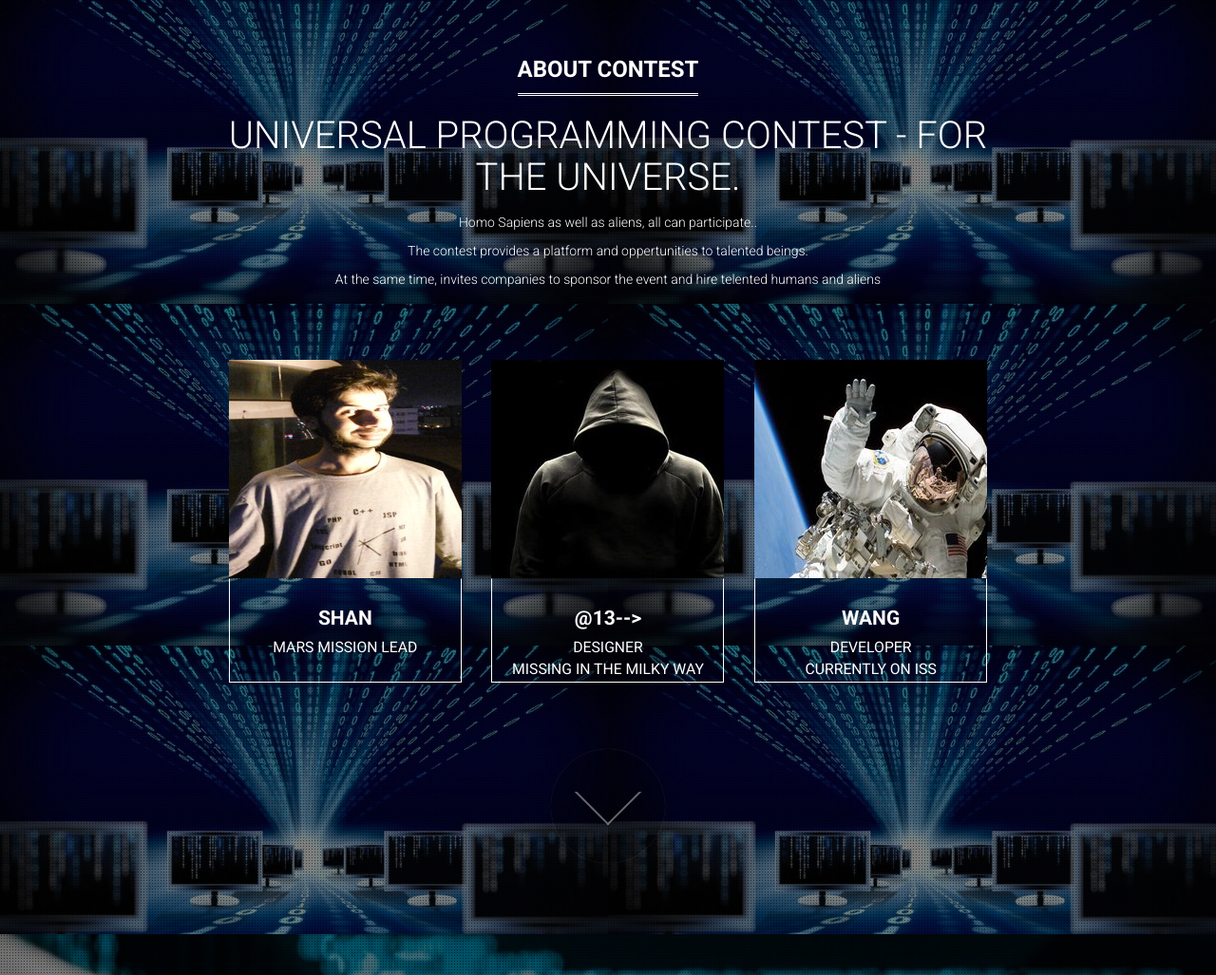
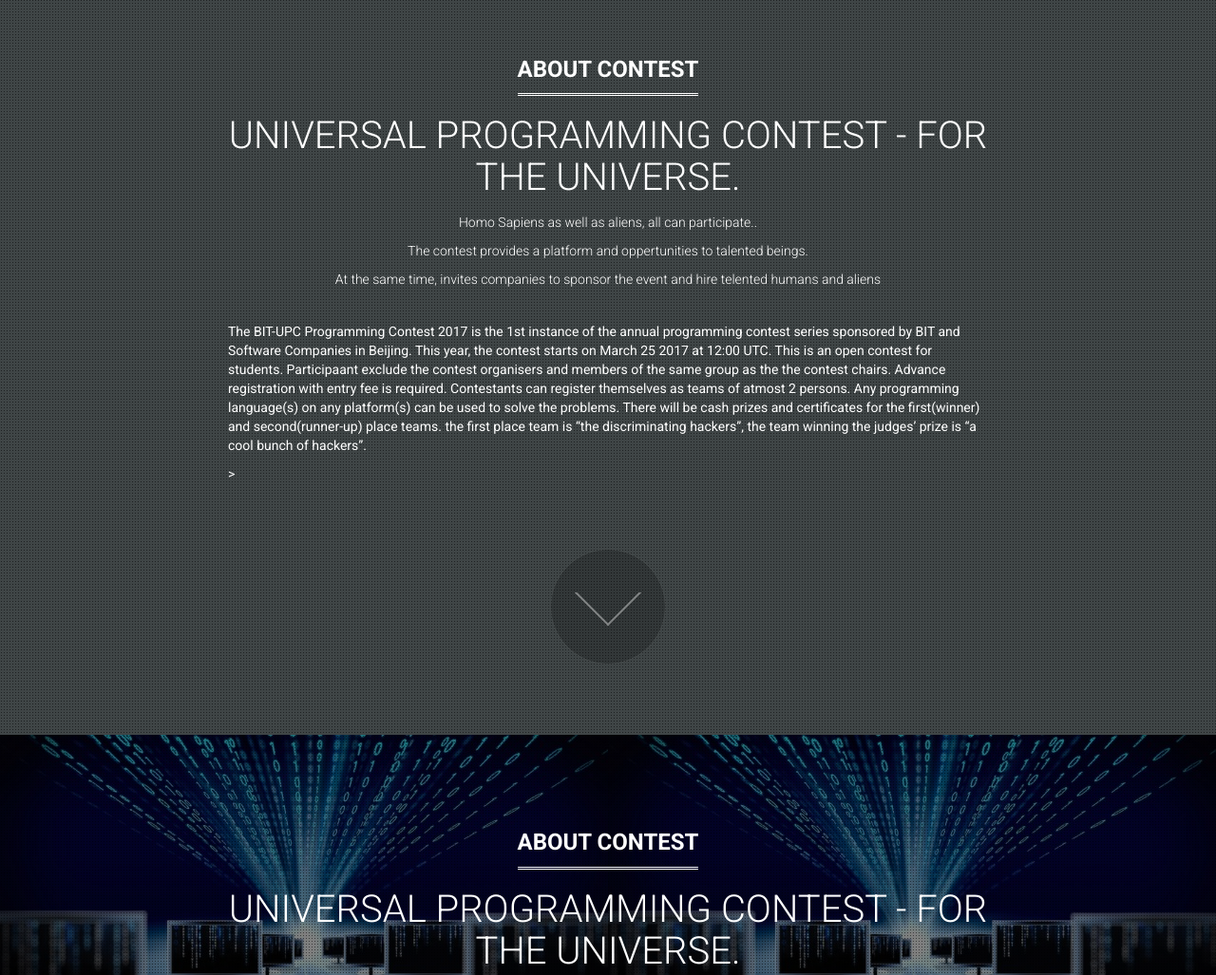
Before and after one commit to shanniz/shan, a plain HTML site: page contest/index.html in a window 1280 px wide. Shown: the part 1000-2027 px from the top of the page at 95% size. Drawn offline with Linux system fonts and the light colour scheme.

Commit message:
adding contest description

```diff
--- a/contest/index.html
+++ b/contest/index.html
@@ -59,7 +59,8 @@
 			<!-- Main navigation -->
 			<ul id="headernavigation" class="nav navbar-nav">
 				<li class="active"><a href="#page-top">Home</a></li>
-				<li><a href="#about">About Contest</a></li>
+				<li><a href="#aboutcontest">About Contest</a></li>
+				<li><a href="#about">About Team</a></li>
 				<li><a href="#subscribe">Get In</a></li>
 				<li><a href="#contact">Subscribe</a></li>
 			</ul> <!-- /.nav .navbar-nav -->
@@ -151,6 +152,55 @@
 	</section><!-- /#page-top -->
 	<!-- Page Top Section  End -->
 
+
+		<!-- About Us Section -->
+	<section id="aboutcontest" class="section-style no-parallax-bg" data-background-image="images/background/computers-and-binary.jpg">
+		<div class="pattern height-resize">
+			<div class="container">
+				<h3 class="section-name">
+					<span>
+						About Contest
+					</span>
+				</h3><!-- /.section-name -->
+				<h3 class="section-title">
+					Universal Programming Contest - For the universe.
+				</h3><!-- /.Section-title  -->
+				<p class="section-description">
+					Homo Sapiens as well as aliens, all can participate.. <br>
+					The contest provides a platform and oppertunities to talented beings. <br>
+					At the same time, invites companies to sponsor the event and hire telented humans and aliens
+				</p><!-- /.section-description -->
+				<br>
+				<p>
+
+					The BIT-UPC Programming Contest 2017 is the 1st instance of the annual programming contest series sponsored by BIT and Software Companies in Beijing.
+
+This year, the contest starts on March 25 2017 at 12:00 UTC.
+
+This is an open contest for students. Participaant exclude the contest organisers and members of the same group as the the contest chairs. Advance registration with entry fee is required. Contestants can register themselves as teams of atmost 2 persons.
+
+Any programming language(s) on any platform(s) can be used to solve the problems.
+
+
+There will be cash prizes and certificates for the first(winner) and second(runner-up) place teams.
+
+    the first place team is “the discriminating hackers”,
+    the team winning the judges’ prize is “a cool bunch of hackers”.
+
+				</p>>
+
+
+
+				<div class="next-section">
+					<a class="go-to-about"><span></span></a>
+				</div><!-- /.next-section -->
+
+			</div><!-- /.container -->
+		</div><!-- /.pattern -->
+
+
+	</section><!-- /#about -->
+	<!-- About Us Section End -->
 
 	<!-- About Us Section -->
 	<section id="about" class="section-style no-parallax-bg" data-background-image="images/background/computers-and-binary.jpg">
```
